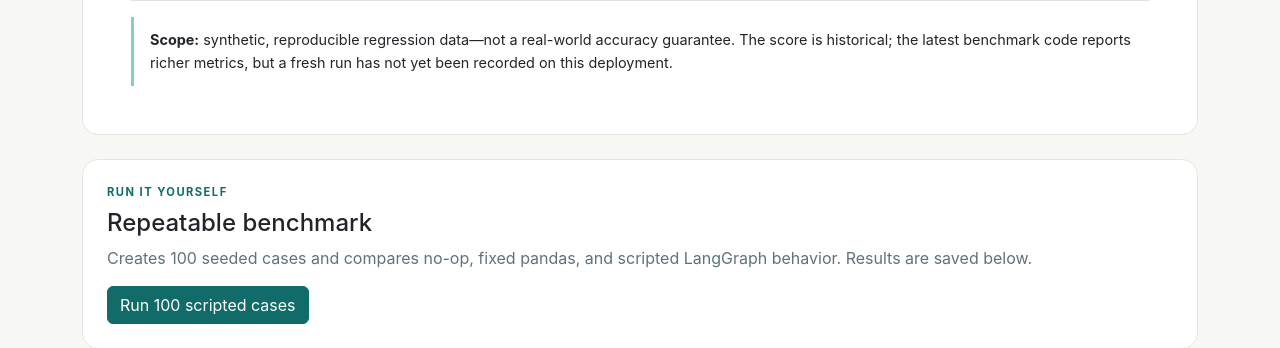
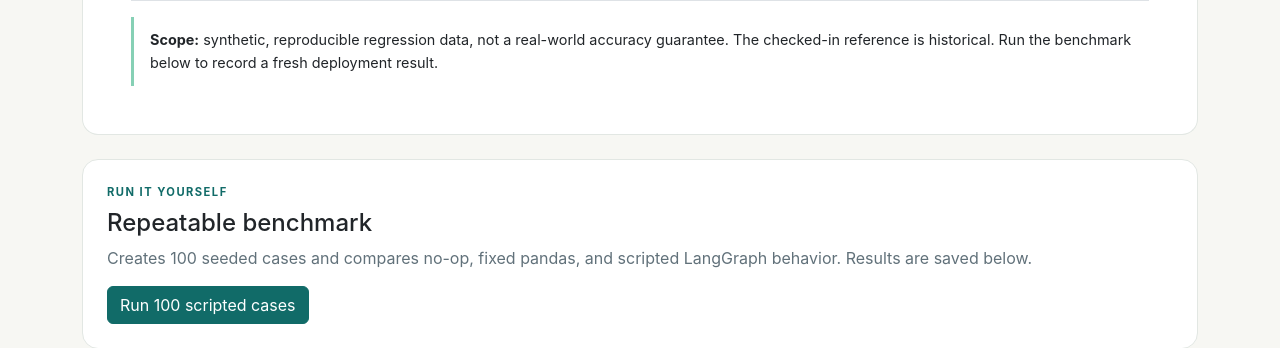
Before and after one commit to hraj065-blip/AutoPrep, a Flask app: page /evaluation in a window 1280 px wide. Shown: the part 1572-1920 px from the top of the page. Run offline with Flask 3, Linux system fonts and the light colour scheme; data that the repository does not hold is empty; some libraries are stand-ins or nearby versions.

Commit message:
Clarify fresh benchmark status on evaluation page

```diff
--- a/app/templates/evaluation.html
+++ b/app/templates/evaluation.html
@@ -31,7 +31,7 @@
     <div class="table-responsive"><table class="table table-sm align-middle"><caption class="caption-top">Agent output exact match and review routing by family.</caption><thead><tr><th scope="col">Scenario family</th><th scope="col">Cases</th><th scope="col">Exact match</th><th scope="col">Review cases</th><th scope="col">Expected behavior</th></tr></thead><tbody>
       {% for item in benchmark.families %}<tr><th scope="row">{{ item.family|replace('_',' ')|title }}</th><td>{{ item.cases }}</td><td>{{ (item.agent_accuracy * 100)|round(1) }}%</td><td>{{ item.routed_for_review }}{% if item.expected_review %} / {{ item.expected_review }}{% endif %}</td><td>{% if item.expected_review %}Ask before removing duplicate records{% elif item.family == 'whitespace' %}Trim observed outer whitespace{% else %}Preserve ambiguous or potentially meaningful values{% endif %}</td></tr>{% endfor %}
     </tbody></table></div>
-    <p class="benchmark-caveat small mb-0"><strong>Scope:</strong> synthetic, reproducible regression data—not a real-world accuracy guarantee. The score is historical; the latest benchmark code reports richer metrics, but a fresh run has not yet been recorded on this deployment.</p>
+    <p class="benchmark-caveat small mb-0"><strong>Scope:</strong> synthetic, reproducible regression data, not a real-world accuracy guarantee. The checked-in reference is historical.{% if runs %} A fresh deployment run is shown in Run History below.{% else %} Run the benchmark below to record a fresh deployment result.{% endif %}</p>
   </div>
 </section>
 {% endif %}
```
